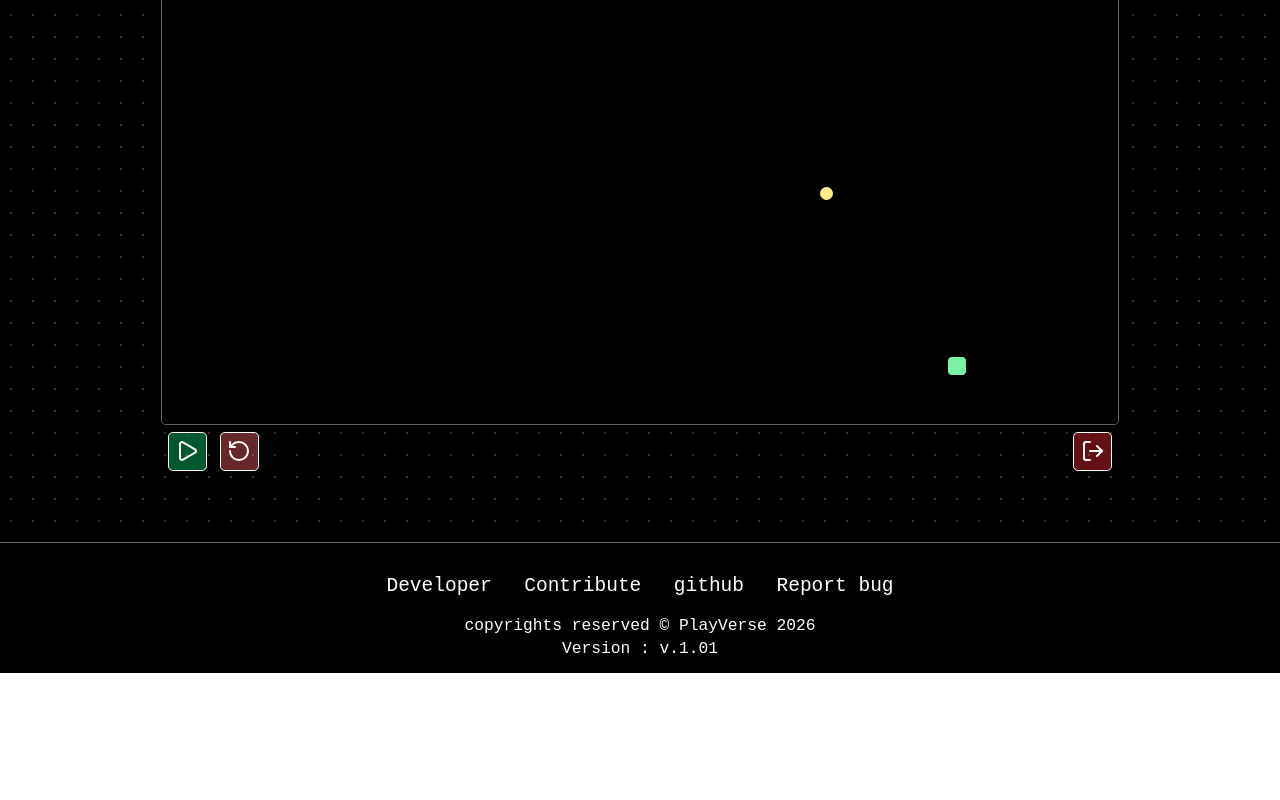
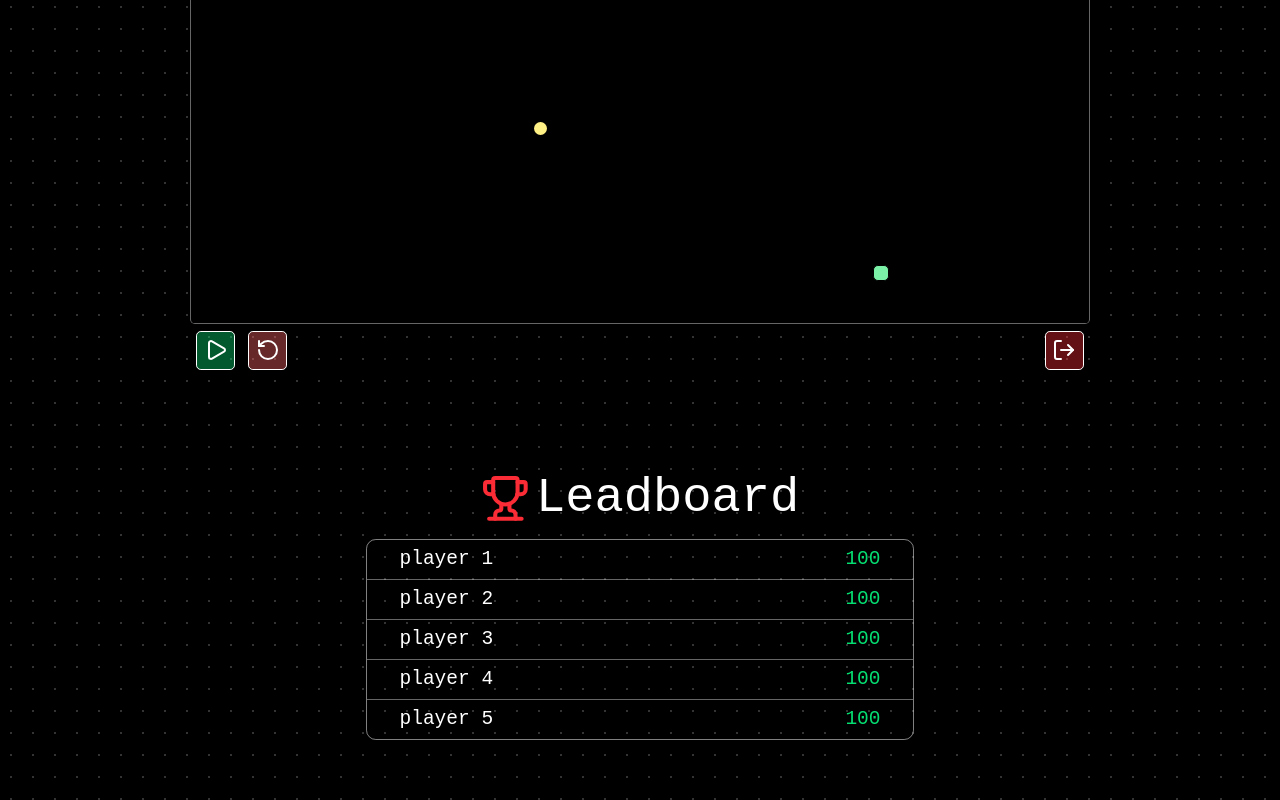
Before and after one commit to abhinandan029/PlayVerse, a React (Vite) app: page /snake-game in a window 1280 px wide. Shown: the part 1500-2300 px from the top of the page. Before the commit the page ends 2173 px from the top, so only its background shows below. Built offline with nearby package versions, Linux system fonts and the light colour scheme.

Commit message:
added leadboard

```diff
--- a/src/App.jsx
+++ b/src/App.jsx
@@ -21,6 +21,7 @@ function App() {
 
       <Routes>
 
+        <Route path="/" element={<Body />} />
         <Route path="/home" element={<Body />}/>
         <Route path="/login" element={<Login />} />
         <Route path="/register" element={<Register />} />
--- a/src/components/Body.jsx
+++ b/src/components/Body.jsx
@@ -44,7 +44,7 @@ function Body() {
   ]
 
   return (
-    <div className="flex flex-col pb-20" style={TILE_BG}>
+    <div className="flex flex-col py-20" style={TILE_BG}>
 
       <div className="text-white m-15 p-20 border border-white/40 rounded-xl flex bg-black" style={TILE_BG}>
 
--- a/src/components/Header.jsx
+++ b/src/components/Header.jsx
@@ -12,7 +12,7 @@ function Header() {
 
   return (
     <div
-    className="flex gap-2 py-5 px-5 justify-between items-center bg-black border border-y-white/40 sticky top-0 left-0 right-0">
+    className="flex gap-2 py-5 px-5 justify-between items-center bg-black border border-y-white/40 fixed top-0 left-0 right-0">
 
       <span className="text-5xl md:text-5xl ml-5 font-bold text-green-400">Play<span className="text-red-500">Verse</span></span>
 
--- a/src/games/UI/GameBoard.jsx
+++ b/src/games/UI/GameBoard.jsx
@@ -1,8 +1,12 @@
-import {Play, RotateCcw, LogOut} from 'lucide-react'
+import {useNavigate} from 'react-router-dom'
+import {Play, Pause, RotateCcw, LogOut} from 'lucide-react'
 
-function GameBoard({score, children}){
+function GameBoard({score,setPlaying, playing, gameOver, restart, children}){
+
+  const navigate = useNavigate()
+
   return (
-    <div className=" m-auto my-20">
+    <div className=" m-auto my-25">
       <div className="flex justify-between">
 
         <p className="text-red-500 text-5xl px-4 py-2">Play Ground</p>
@@ -13,9 +17,38 @@ function GameBoard({score, children}){
       {children}
 
       <div className="flex">
-       <button className="text-white border m-2 p-2 rounded-md bg-green-400/40 cursor-pointer" ><Play className="text-white"/></button>
-       <button className="text-white border m-2 p-2 rounded-md bg-red-400/40 cursor-pointer" ><RotateCcw className="text-white"/></button>
-       <button className="text-white border ml-auto m-2 p-2 rounded-md bg-red-500/40 cursor-pointer" ><LogOut className="text-white"/></button>
+
+        {
+          playing === true && gameOver === false ?
+
+          <button
+          className="text-white border m-2 p-2 rounded-md bg-yellow-400/40 cursor-pointer"
+          onClick={() => setPlaying(false)}>
+            <Pause className="text-white"/>
+          </button> :
+
+          <button
+          className="text-white border m-2 p-2 rounded-md bg-green-400/40 cursor-pointer"
+          onClick={() => setPlaying(true)}>
+            <Play className="text-white"/>
+          </button>
+        }
+
+
+
+        <button
+        className="text-white border m-2 p-2 rounded-md bg-red-400/40 cursor-pointer"
+        onClick={() => restart()}
+        popOverTarget="confirm">
+          <RotateCcw className="text-white"/>
+        </button>
+
+        <button
+        className="text-white border ml-auto m-2 p-2 rounded-md bg-red-500/40 cursor-pointer"
+        onClick={() => navigate("/home")}>
+          <LogOut className="text-white"/>
+        </button>
+
       </div>
     </div>
   )
--- a/src/games/UI/buttons.jsx
+++ /dev/null
@@ -1,44 +0,0 @@
-
-function Buttons({setPlaying, playing, gameOver, restart}){
-
-  console.log(playing);
-  return(
-    <div className="flex flex-col w-full m-2 p-5 rounded-md items-center justify-center">
-      {
-        gameOver === false &&
-        playing === true ?
-
-        <button
-        className="text-black text-[20px] px-4 rounded-md bg-blue-500 cursor-pointer hover:scale-[1.05] transition-all duration-300 ease-in-out focus:outline-none"
-        onClick={() => setPlaying(false)}>
-          Pause
-        </button> :
-
-        <button
-        className="text-black text-[20px] px-4 rounded-md bg-green-500 cursor-pointer hover:scale-[1.05] transition-all duration-300 ease-in-out focus:outline-none"
-        onClick={() => setPlaying(true)}>
-          Play
-        </button>
-      }
-
-      {
-        gameOver === true &&
-
-        <>
-          <p className="text-red-500 text-[50px]">Game Over</p>
-
-          <button
-          className="text-black text-[20px] px-4 rounded-md bg-red-700 cursor-pointer hover:scale-[1.05] transition-all duration-300 ease-in-out focus:outline-none"
-          onClick={() => restart()}>
-            Restart
-          </button>
-
-        </>
-
-      }
-
-    </div>
-  )
-}
-
-export default Buttons
--- /dev/null
+++ b/src/games/UI/leaderBoard.jsx
@@ -0,0 +1,41 @@
+import {Trophy} from 'lucide-react'
+
+export default function LeaderBoard() {
+
+  const players = [
+    {
+      player : "player 1", score : "100"
+    },
+    {
+      player : "player 2", score : "100"
+    },
+    {
+      player : "player 3", score : "100"
+    },
+    {
+      player : "player 4", score : "100"
+    },
+    {
+      player : "player 5", score : "100"
+    },
+  ]
+
+  return (
+    <div className="flex flex-col p-5 text-white items-center">
+      <h1 className="flex gap-2 items-center text-6xl"><Trophy className="text-red-500 size-15"/>Leadboard</h1>
+
+      <div className="border border-white/50 divide-y divide-white/40 my-5 rounded-xl">
+        {
+        players.map((p) => {
+          return (
+            <div className="flex justify-between min-w-2xl px-10 py-2 text-2xl">
+              <p>{p.player}</p>
+              <p className="text-green-400">{p.score}</p>
+            </div>
+            )
+          })
+        }
+      </div>
+    </div>
+  )
+}
--- a/src/games/UI/scoreBoard.jsx
+++ /dev/null
@@ -1,13 +0,0 @@
-
-function ScoreBoard({score, name}){
-  return (
-    <div className="w-full items-center flex flex-col p-5">
-      <p className="text-orange-600 text-[40px] font-mono">{name}</p>
-
-      <p className="mb-0 text-white">Score :</p>
-      <p className="text-[100px] text-green-700 font-mono mt-1 border border-white px-4 py-0 rounded-xl bg-black">{score}</p>
-    </div>
-  );
-}
-
-export default ScoreBoard
--- a/src/games/floatingBlock/floatingBlock.jsx
+++ b/src/games/floatingBlock/floatingBlock.jsx
@@ -1,12 +1,10 @@
 import {useEffect, useState, useRef} from "react"
 
 import GameBoard from "../UI/GameBoard.jsx"
-import ScoreBoard from "../UI/scoreBoard.jsx"
-import Buttons from "../UI/buttons.jsx"
 
 const GAME_NAME = "Floating Block"
-const GRID_WIDTH = 45
-const GRID_HEIGHT = 34
+const GRID_WIDTH = 50
+const GRID_HEIGHT = 35
 const GRID_SIZE = GRID_WIDTH * GRID_HEIGHT;
 
 function FloatingBlock(){
@@ -133,7 +131,7 @@ function FloatingBlock(){
 
 
   return(
-    <div className="flex ">
+    <div className="flex py-15">
       <GameBoard >
         <div
           className="grid grid-cols-45 gap-0.5 p-1 py-2 bg-white/10 rounded-md"
@@ -162,13 +160,6 @@ function FloatingBlock(){
 
       </GameBoard>
 
-      <div className="flex flex-col basis-1/3 m-2 items-center rounded-md">
-
-        <ScoreBoard score={score} name={GAME_NAME} />
-        <Buttons setPlaying={setPlaying} playing={playing} gameOver={gameOver} restart={restartGame} />
-
-      </div>
-
     </div>
   )
 }
--- a/src/games/pacMan/pacMan.jsx
+++ b/src/games/pacMan/pacMan.jsx
@@ -1,8 +1,6 @@
 import{ useState, useEffect, useRef } from 'react'
 
 import GameBoard from "../UI/GameBoard.jsx"
-import ScoreBoard from "../UI/scoreBoard.jsx"
-import Buttons from "../UI/buttons.jsx"
 
 const GAME_NAME = "Snake Game"
 const GRID_WIDTH = 45
@@ -282,21 +280,21 @@ function PacMan(){
   }
 
   return (
-    <div className="flex">
+    <div className="flex py-15">
       <GameBoard >
         <div
-          className="grid grid-cols-45 gap-0.5 p-1 py-2 bg-white/10 rounded-md"
+          className="grid grid-cols-45 gap-1 p-1 py-2 bg-black rounded-md border border-white/40"
           style={{ gridTemplateColumns: `repeat(${GRID_WIDTH}, minmax(0, 1fr))` }}>
           {
             Array.from({ length : GRID_SIZE}).map((cell, index) => {
-              let color = "bg-black/20"
+              let color = "bg-black"
 
               const ghostIndex = ghosts.indexOf(index)
 
-              if(walls.has(index)) color = "bg-black h-5 w-5"
+              if(walls.has(index)) color = "bg-red-900 h-5 w-5"
               else if(index === player) color = `bg-green-500 h-5 w-5 rounded-xl`
               else if(ghostIndex !== -1) color = `bg-white h-5 w-5 rounded-t-xl rounded-b-none`
-              else if(pellets.has(index)) color = "bg-yellow-700 rounded-xl h-2 w-2 self-center justify-self-center"
+              else if(pellets.has(index)) color = "bg-yellow-400 rounded-xl h-2 w-2 self-center justify-self-center"
 
               return <div className={`rounded-md ${color}`} key={index}></div>
             })
@@ -304,12 +302,6 @@ function PacMan(){
         </div>
       </GameBoard>
 
-      <div className="flex flex-col basis-1/3 m-2 items-center rounded-md">
-
-        <ScoreBoard score={score} name={GAME_NAME} />
-        <Buttons setPlaying={setPlaying} playing={playing} gameOver={gameOver} restart={restartGame}  />
-
-      </div>
     </div>
   )
 }
--- a/src/games/snakeGame/snakeGame.jsx
+++ b/src/games/snakeGame/snakeGame.jsx
@@ -2,11 +2,8 @@ import { useState, useEffect, useRef, useCallback } from "react"
 
 import GameDesc from '../UI/gameDesc.jsx'
 import HowToPlay from '../UI/howToPlay.jsx'
-
 import GameBoard from "../UI/GameBoard.jsx"
-import ScoreBoard from "../UI/scoreBoard.jsx"
-import Buttons from "../UI/buttons.jsx"
-// import LeaderBoard from "../UI/leaderBoard.jsx"
+import LeaderBoard from "../UI/leaderBoard.jsx"
 
 const GAME_NAME = "Snake Game"
 const GAME_TYPE = "classic"
@@ -29,8 +26,8 @@ const TILE_BG = {
 };
 
 
-const GRID_WIDTH = 45
-const GRID_HEIGHT = 34
+const GRID_WIDTH = 50
+const GRID_HEIGHT = 35
 const GRID_SIZE = GRID_WIDTH * GRID_HEIGHT;
 const INITIAL_HEAD = [Math.floor(Math.random() * GRID_SIZE)]
 const INITIAL_FOOD = randomEmptyCell(INITIAL_HEAD)
@@ -130,30 +127,29 @@ function SnakeGame(){
 
 
   function restartGame(){
-    if(gameOver) {
+    setPlaying(false)
     setSnake(INITIAL_HEAD)
     setFood(INITIAL_FOOD)
     setGameOver(false)
     setScore(0)
   }
-  }
 
 
   return (
-    <div className="flex flex-col" style={TILE_BG}>
+    <div className="flex flex-col py-15" style={TILE_BG}>
 
       <GameDesc gameName={GAME_NAME} gameType={GAME_TYPE} description={DESC}/>
       <HowToPlay htp={HTP}/>
 
-        <GameBoard  score={score} >
+      <GameBoard  score={score} setPlaying={setPlaying} playing={playing} gameOver={gameOver} restart={restartGame}>
         <div
           className="grid grid-cols-45 gap-0.5 p-1 py-2 bg-black border border-white/40 rounded-md"
           style={{ gridTemplateColumns: `repeat(${GRID_WIDTH}, 0fr)` }}>
           {
             Array.from({ length : GRID_SIZE}).map((cell, index) => {
-                let color = "bg-black h-6 w-6 "
-                if( index === snake[0]) color = "bg-green-300 border h-6 w-6 "
-                else if(snake.includes(index)) color = "bg-green-700 h-6 w-6";
+              let color = "bg-black h-5 w-5 "
+              if( index === snake[0]) color = "bg-green-300 border h-5 w-5 "
+              else if(snake.includes(index)) color = "bg-green-700 h-5 w-5";
               else if(index === food) color = "bg-yellow-200 rounded-xl h-4 w-4";
 
               return <div className={`rounded-md ${color}`} key={index}></div>
@@ -162,9 +158,7 @@ function SnakeGame(){
         </div>
       </GameBoard>
 
-
-
-
+      <LeaderBoard />
 
     </div>
 
--- a/src/index.css
+++ b/src/index.css
@@ -14,6 +14,7 @@ html, body {
 
 
 #root {
+  min-height : 100dvh;
   margin : none;
   overflow-x : hidden;
   background-color : hsl(0, 0%, 0%);
```
Lines whose indentation alone changed are shown as unchanged.
